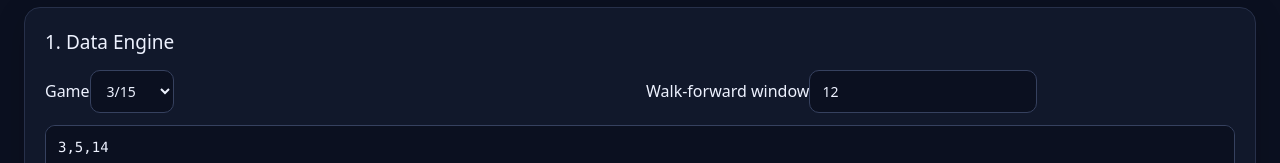
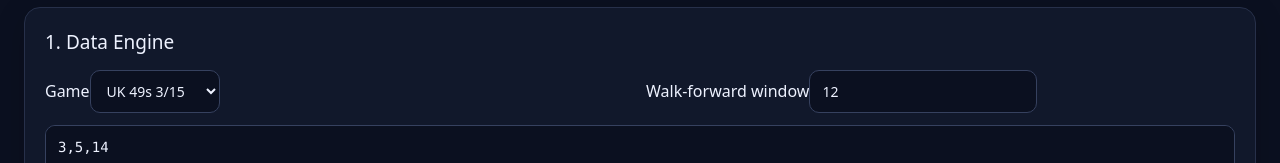
Before and after one commit to vusipercy10-del/Lottolab, a Next.js app: page /research-lab in a window 1280 px wide. Shown: the part 148-311 px from the top of the page. Built offline with nearby package versions, Linux system fonts and the light colour scheme.

Commit message:
fix research lab metric layout

```diff
--- a/app/research-lab/page.tsx
+++ b/app/research-lab/page.tsx
@@ -95,7 +95,7 @@ export default function ResearchLab() {
     counts.sort((a,b)=>a-b); setSim({avg:Number((total/trials).toFixed(3)),p95:counts[Math.floor(trials*.95)]});
   }
   function savePrediction(){setSaved(v=>[...v,candidate]);}
-  function evaluateSaved(){ const a=parse(actual,game)[0]; if(!a||!saved.length) return; setSaved(v=>v.map(p=>p)); alert(`Latest saved prediction matched ${matches(saved[saved.length-1],a)}/${game.pick}.`); }
+  function evaluateSaved(){ const a=parse(actual,game)[0]; if(!a||!saved.length) return; alert(`Latest saved prediction matched ${matches(saved[saved.length-1],a)}/${game.pick}.`); }
   const validRows=raw.split(/\n|;/).filter(x=>x.trim()).length;
 
   return <main style={{minHeight:'100vh',padding:24,fontFamily:'system-ui',background:'#0b1020',color:'#eef2ff'}}>
@@ -105,7 +105,7 @@ export default function ResearchLab() {
         <a href="/" style={{color:'#fff',textDecoration:'none',border:'1px solid #3b4565',padding:'10px 14px',borderRadius:10}}>← Dashboard</a>
       </header>
 
-      <section style={card}><h2 style={h2}>1. Data Engine</h2><div style={grid2}><label>Game<select value={gameId} onChange={e=>setGameId(e.target.value)} style={input}>{GAMES.map(g=><option key={g.id}>{g.id}</option>)}</select></label><label>Walk-forward window<input type="number" min={3} value={window} onChange={e=>setWindow(Math.max(3,+e.target.value||3))} style={input}/></label></div>
+      <section style={card}><h2 style={h2}>1. Data Engine</h2><div style={grid2}><label>Game<select value={gameId} onChange={e=>setGameId(e.target.value)} style={input}>{GAMES.map(g=><option key={g.id} value={g.id}>{g.name}</option>)}</select></label><label>Walk-forward window<input type="number" min={3} value={window} onChange={e=>setWindow(Math.max(3,+e.target.value||3))} style={input}/></label></div>
       <textarea value={raw} onChange={e=>setRaw(e.target.value)} style={{...input,width:'100%',minHeight:160,marginTop:12}} placeholder="Paste one draw per line. Numbers may be separated by commas, spaces, | or ;."/>
       <div style={{display:'flex',gap:10,flexWrap:'wrap',marginTop:12}}><span style={pill}>Rows supplied: {validRows}</span><span style={pill}>Valid draws: {draws.length}</span><span style={pill}>Required: {game.pick} numbers</span><span style={pill}>Range: 1–{game.max}</span><span style={{...pill,background:draws.length===validRows?'#123d2b':'#4a2d12'}}>{draws.length===validRows?'DATA CLEAN':'CHECK INVALID ROWS'}</span></div></section>
 
@@ -117,7 +117,7 @@ export default function ResearchLab() {
 
       <section style={card}><h2 style={h2}>5. Prediction Tracker</h2><div style={{display:'flex',gap:10,flexWrap:'wrap'}}><input value={actual} onChange={e=>setActual(e.target.value)} placeholder="Paste actual next draw" style={{...input,flex:1,minWidth:240}}/><button onClick={evaluateSaved} style={button}>Evaluate latest saved prediction</button></div><div style={{marginTop:12}}>{saved.map((p,i)=><div key={i} style={{padding:'9px 0',borderBottom:'1px solid #252d45'}}>#{i+1}: {p.join(' · ')}</div>)}</div></section>
 
-      <section style={card}><h2 style={h2}>6. Engine Status</h2><div style={grid2}>{['Data validation','Frequency/recency','Markov transitions','Zone analysis','Pair/triplet analysis','Ensemble scoring','Walk-forward backtest','Monte Carlo baseline','Prediction tracker'].map((x,i)=><div key={x} style={{...pill,display:'flex',justifyContent:'space-between'}}><span>{x}</span><span>✓</span></div>)}</div></section>
+      <section style={card}><h2 style={h2}>6. Engine Status</h2><div style={grid2}>{['Data validation','Frequency/recency','Markov transitions','Zone analysis','Pair/triplet analysis','Ensemble scoring','Walk-forward backtest','Monte Carlo baseline','Prediction tracker'].map(x=><div key={x} style={{...pill,display:'flex',justifyContent:'space-between'}}><span>{x}</span><span>✓</span></div>)}</div></section>
       <footer style={{opacity:.55,fontSize:12,marginTop:18}}>LottoLab is a research and statistical analysis tool. Lottery outcomes remain random; historical patterns and model scores cannot guarantee future results.</footer>
     </div>
   </main>
@@ -131,6 +131,7 @@ const button={background:'#243b68',color:'#fff',border:'1px solid #4668a6',borde
 const pill={background:'#1a2338',border:'1px solid #303b59',borderRadius:10,padding:'9px 12px',display:'inline-block'} as const;
 const grid2={display:'grid',gridTemplateColumns:'repeat(auto-fit,minmax(220px,1fr))',gap:12} as const;
 const sliderGrid={display:'grid',gridTemplateColumns:'repeat(auto-fit,minmax(180px,1fr))',gap:16} as const;
+const metricGrid={display:'grid',gridTemplateColumns:'repeat(auto-fit,minmax(160px,1fr))',gap:12} as const;
 const candidateBox={display:'flex',gap:10,flexWrap:'wrap'} as const;
 const ball={width:46,height:46,borderRadius:'50%',display:'grid',placeItems:'center',background:'#244b8a',border:'2px solid #638bd0',fontWeight:800} as const;
 const table={width:'100%',borderCollapse:'collapse',fontSize:13} as const;
```
